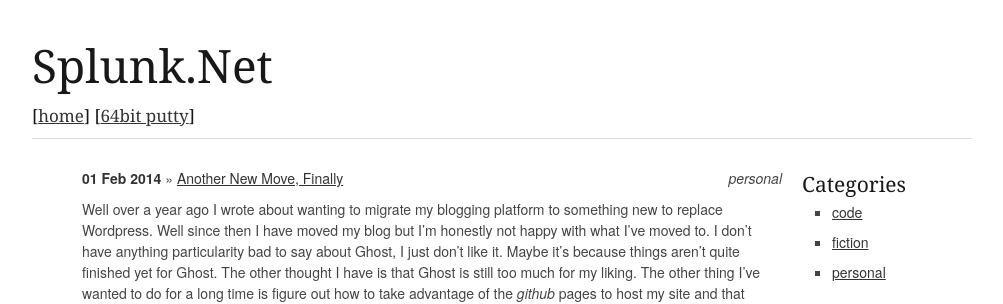
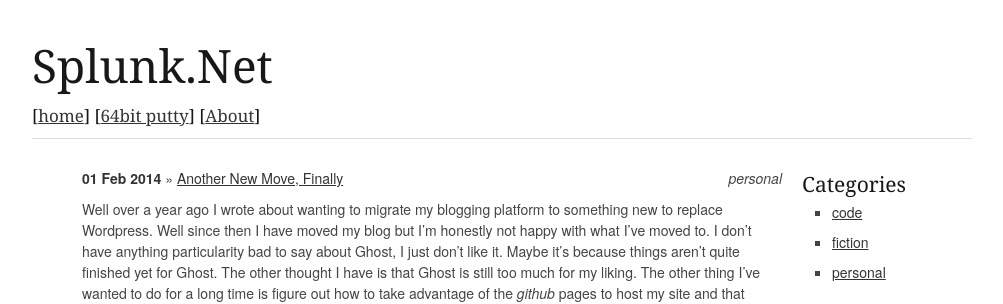
Before and after one commit to taddev/taddev.github.io, a Jekyll site: the page built from index.html, in a window 1280 px wide. Shown: the top 304 px of the page, without its empty margins (138-1141 px from the left). Built offline with Jekyll 4.4.1, drawn with Linux system fonts in a browser that asks for light colours; comment, search, counter and statistics services are not loaded.

Commit message:
totally linked

```diff
--- a/_layouts/default.html
+++ b/_layouts/default.html
@@ -47,7 +47,7 @@
 	<div class="container">
 		<div class="sixteen columns">
 			<h1 style="margin-top: 40px">{{ site.name }}</h1>
-			<h5>[<a class="extra" href="/">home</a>] [<a class="extra" href="/64bit-putty/">64bit putty</a>]</h5>
+			<h5>[<a class="extra" href="/">home</a>] [<a class="extra" href="/64bit-putty/">64bit putty</a>] [<a class="extra" href="/About/">About</a>]</h5>
 			<hr />
 		</div>
 		<div class="twelve columns alpha offset-by-one">
```
